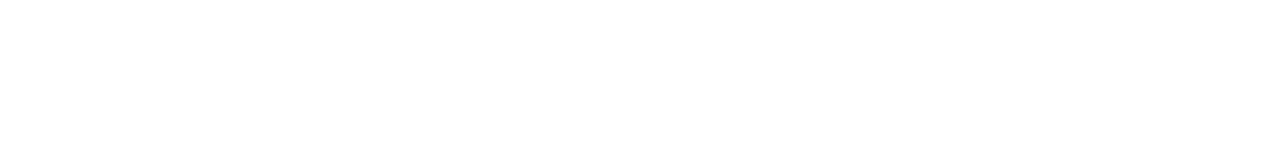
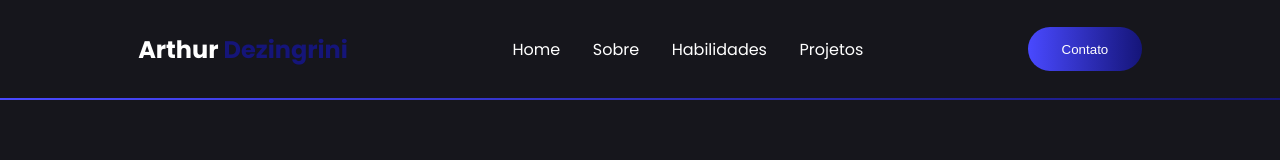
Before and after one commit to Arthur-dezingrini/portfolio, a plain HTML site: page index.html in a window 1280 px wide. Drawn offline with Linux system fonts and the light colour scheme.

Commit message:
add header

```diff
--- a/index.html
+++ b/index.html
@@ -7,6 +7,22 @@
     <link rel="stylesheet" href="style.css">
 </head>
 <body>
+    <header>
+        <div class="conteiner">
+            <h2>
+                <a href="">Arthur <span>Dezingrini</span> </a>
+            </h2>
+            <ul class="menu">
+                <a href=""><li>Home</li></a>
+                <a href=""><li>Sobre</li></a>
+                <a href=""><li>Habilidades</li></a>
+                <a href=""><li>Projetos</li></a>
+            </ul>
+            <button>
+                Contato
+            </button>
+        </div>
 
+    </header>
 </body>
 </html>
--- a/style.css
+++ b/style.css
@@ -1,5 +1,86 @@
+@import url('https://fonts.googleapis.com/css2?family=Playfair+Display+SC:wght@400;700&family=Poppins:wght@300;400;500;600;700&display=swap');
+
+
 * {
     padding: 0;
     margin: 0;
     box-sizing: border-box;
 }
+
+body {
+    background-color: #16161c;
+    font-family: 'Playfair Display SC', serif;
+    font-family: 'Poppins', sans-serif;
+}
+
+.hidden {
+    display: none !important;
+}
+
+h2, p, li, a {
+    color: #fff;
+    text-decoration: none;
+}
+
+span {
+    color: #151579
+}
+
+.conteiner {
+    margin-left: auto;
+    margin-right: auto;
+    width: 90%;
+}
+
+header {
+    border: 0;
+    position: sticky;
+}
+
+header::after {
+    content: "";
+    display: block;
+    width: 100%;
+    height: 0.1rem;
+    background-image: linear-gradient(90deg, rgb(73, 73, 255) .2%, #151579 100%);
+}
+
+header .conteiner {
+    display: flex;
+    align-items: center;
+    justify-content: space-around;
+    padding: 1.7rem 0;
+    flex-wrap: wrap;
+}
+
+header .conteiner .menu {
+    width: 33.3%;
+    display: flex;
+    list-style: none;
+    justify-content: space-around;
+}
+
+header .conteiner .menu a li{
+    transition: 0.4s;
+}
+
+header .conteiner .menu a:hover li {
+    transition: 0.3s;
+    scale: 1.2;
+    color: #151579;
+}
+
+header .conteiner button {
+    padding: 0.9rem 2.1rem;
+    border-radius: 2rem;
+    border: none;
+    cursor: pointer;
+    background: linear-gradient(90deg, rgb(73, 73, 255) .2%, #151579 100%);
+    color: white;
+    transition: 0.3s;
+}
+
+header .conteiner button:hover {
+    background: linear-gradient(90deg, rgb(52, 52, 177) .2%,rgb(21, 23, 74)) 100%;
+    scale: 1.07;
+}
```
